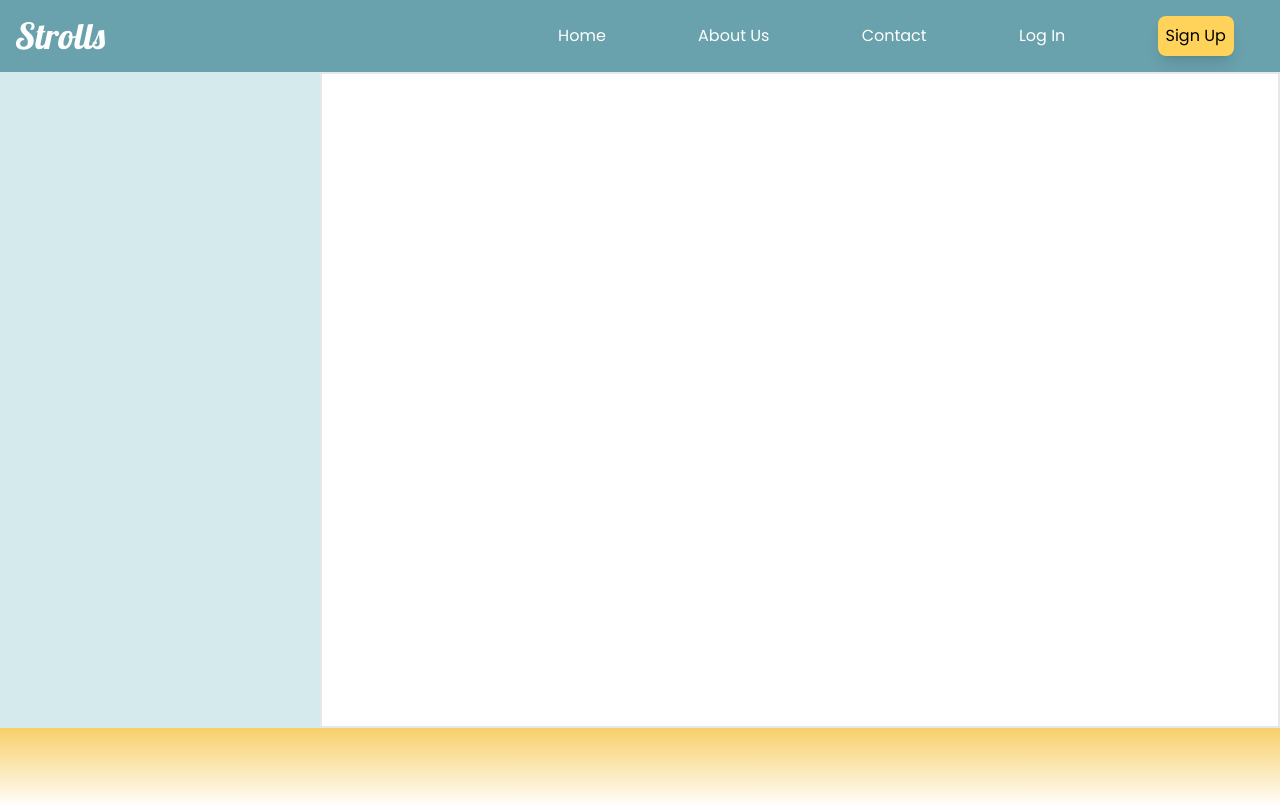
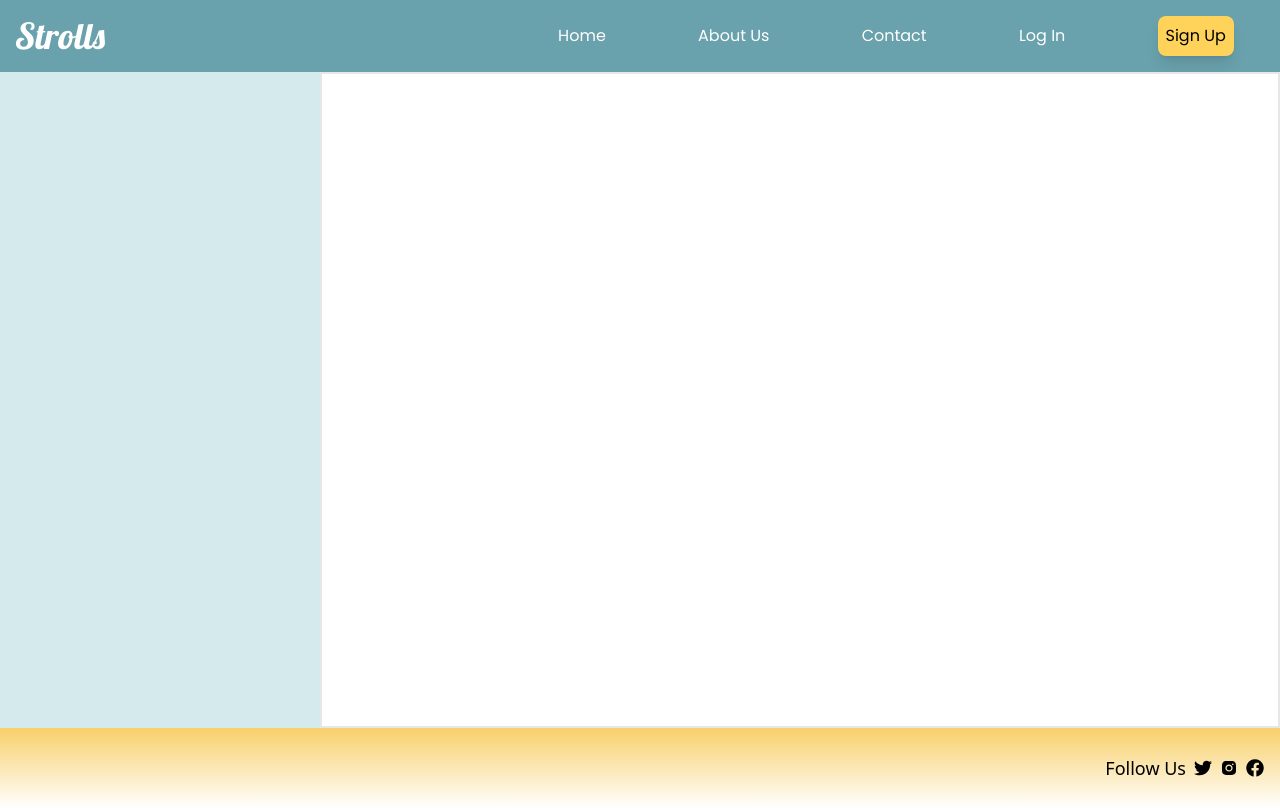
Before and after one commit to kalikokalikova/adventure, a React (Create React App) app in the folder adventure/: page /home in a window 1280 px wide. Built offline with nearby package versions, Linux system fonts and the light colour scheme; no server answers.

Commit message:
created footer.jsx styles, added to home page

```diff
--- /dev/null
+++ b/adventure/src/components/Footer.jsx
@@ -0,0 +1,20 @@
+import React from 'react'
+import {Link} from "react-router-dom"
+import {FaTwitter, FaFacebook} from "react-icons/fa"
+import {AiFillInstagram} from "react-icons/ai"
+
+
+function Footer() {
+  return (
+    <div>
+      <div className='bg-gradient-to-b from-[#f8d06a] to-transparent flex w-[100%] h-[10vh] items-center justify-end pr-4'>
+           <p className='pl-2 text-lg'><Link>Follow Us</Link></p>
+           <p className='pl-2 text-lg'><Link><FaTwitter/></Link></p>
+            <p className='pl-2 text-lg'><Link><AiFillInstagram/></Link></p>
+            <p className='pl-2 text-lg'><Link><FaFacebook/></Link></p>
+        </div>
+    </div>
+  )
+}
+
+export default Footer
--- a/adventure/src/pages/Home.jsx
+++ b/adventure/src/pages/Home.jsx
@@ -1,7 +1,7 @@
 import React from 'react'
-// import Footer from '../components/Footer'
+import Footer from '../components/Footer'
 import NavBar from '../components/NavBar'
-import Testimonials from '../components/Testimonials'
+
 
 
 function Home() {
@@ -22,10 +22,8 @@ function Home() {
 
         </div>
 {/* Footer  */}
+        <Footer/>
 
-        <div className=' h-[10vh] bg-gradient-to-b from-[#f8d06a] to-transparent w-full'>
-            </div>
-        {/* <Footer/> */}
     </div>
   )
 }
```
